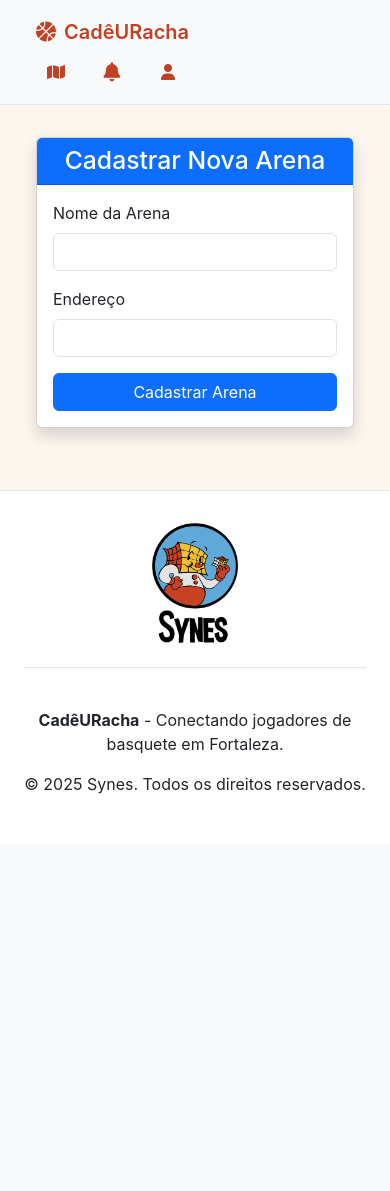
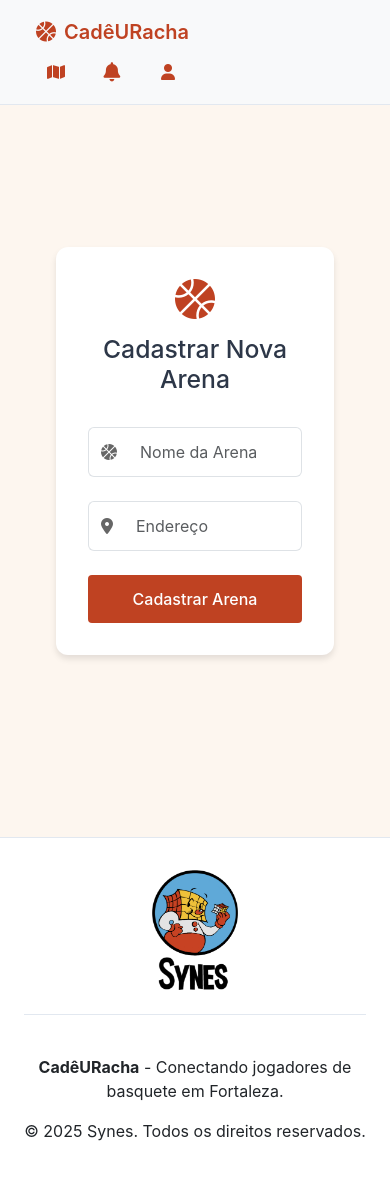
Before and after one commit to Syne-s/CadeURacha, a Django app: page /cadastrar_arena/ in a window 390 px wide. Before the commit the page ends 794 px from the top, so only its background shows below. Run offline with Django 5.2, Linux system fonts and the light colour scheme; the visitor is signed in with stand-in values (Sample User, id 1); some libraries are stand-ins or nearby versions.

Commit message:
refatora a página de cadastro de arena com novos estilos e estrutura para melhor usabilidade e responsividade

```diff
--- a/app_synes/templates/app_synes/cadastrar_arena.html
+++ b/app_synes/templates/app_synes/cadastrar_arena.html
@@ -1,36 +1,30 @@
 {% extends 'app_synes/base.html' %}
 {% block title %}Cadastrar Nova Arena{% endblock %}
 {% block content %}
-<div class="container mt-5">
-    <div class="row justify-content-center">
-        <div class="col-md-6">
-            <div class="card shadow">
-                <div class="card-header bg-primary text-white">
+<div class="auth-container">
+    <div class="auth-card">
+        <div class="auth-header">
+            <i class="fas fa-basketball-ball auth-icon"></i>
             <h2 class="text-center mb-0">Cadastrar Nova Arena</h2>
         </div>
-                <div class="card-body">
         <form method="post">
             {% csrf_token %}
-                        <div class="mb-3">
-                            <label for="id_nome" class="form-label">Nome da Arena</label>
-                            <input type="text" name="nome" id="id_nome" class="form-control" required>
+            <div class="form-group">
+                <div class="input-group">
+                    <span class="input-group-text"><i class="fas fa-basketball-ball"></i></span>
+                    <input type="text" name="nome" id="id_nome" class="form-control" placeholder="Nome da Arena" required>
                 </div>
-
-                        <div class="mb-3">
-                            <label for="id_endereco" class="form-label">Endereço</label>
-                            <input type="text" name="endereco" id="id_endereco" class="form-control" readonly>
             </div>
-
+            <div class="form-group">
+                <div class="input-group">
+                    <span class="input-group-text"><i class="fas fa-map-marker-alt"></i></span>
+                    <input type="text" name="endereco" id="id_endereco" class="form-control" placeholder="Endereço" readonly>
+                </div>
+            </div>
             <input type="hidden" name="latitude" id="id_latitude">
             <input type="hidden" name="longitude" id="id_longitude">
-
-                        <div class="d-grid">
-                            <button type="submit" class="btn btn-primary">Cadastrar Arena</button>
-                        </div>
+            <button type="submit" class="auth-button">Cadastrar Arena</button>
         </form>
-                </div>
-            </div>
-        </div>
     </div>
 </div>
 
@@ -60,4 +54,113 @@ document.addEventListener('DOMContentLoaded', function() {
     }
 });
 </script>
+
+<style>
+.auth-container {
+    min-height: calc(100vh - 120px);
+    display: flex;
+    align-items: center;
+    justify-content: center;
+    padding: 2rem;
+}
+
+.auth-card {
+    background: white;
+    border-radius: 12px;
+    box-shadow: 0 4px 6px rgba(0, 0, 0, 0.1);
+    padding: 2rem;
+    width: 100%;
+    max-width: 400px;
+}
+
+.auth-header {
+    text-align: center;
+    margin-bottom: 2rem;
+}
+
+.auth-icon {
+    font-size: 2.5rem;
+    color: var(--primary-color);
+    margin-bottom: 1rem;
+}
+
+.auth-header h2 {
+    color: var(--text-color);
+    margin-bottom: 0.5rem;
+}
+
+.auth-header p {
+    color: #666;
+    margin-bottom: 0;
+}
+
+.form-group {
+    margin-bottom: 1.5rem;
+}
+
+.input-group-text {
+    background-color: white;
+    border-right: none;
+    color: #666;
+    transition: border-color 0.2s ease;
+}
+
+.form-control {
+    border-left: none;
+    padding: 0.75rem;
+    transition: border-color 0.2s ease;
+}
+
+/* Remove outline padrão do Bootstrap */
+.form-control:focus {
+    box-shadow: none;
+    border-color: var(--primary-color);
+}
+
+/* Quando o input está em foco, estiliza também o span adjacente */
+.form-control:focus ~ .input-group-text {
+    border-color: var(--primary-color);
+}
+
+/* Quando o span está em foco, estiliza também o input */
+.input-group:focus-within .input-group-text {
+    border-color: var(--primary-color);
+}
+
+.input-group:focus-within .form-control {
+    border-color: var(--primary-color);
+}
+
+.auth-button {
+    width: 100%;
+    padding: 0.75rem;
+    background-color: var(--primary-color);
+    color: white;
+    border: none;
+    border-radius: 4px;
+    font-weight: 500;
+    transition: all 0.2s ease;
+}
+
+.auth-button:hover {
+    background-color: var(--hover-color);
+    transform: translateY(-2px);
+}
+
+.auth-footer {
+    text-align: center;
+    margin-top: 2rem;
+}
+
+.auth-link {
+    color: var(--primary-color);
+    text-decoration: none;
+    font-weight: 500;
+    transition: color 0.2s ease;
+}
+
+.auth-link:hover {
+    color: var(--hover-color);
+}
+</style>
 {% endblock %}
```
Lines whose indentation alone changed are shown as unchanged.
